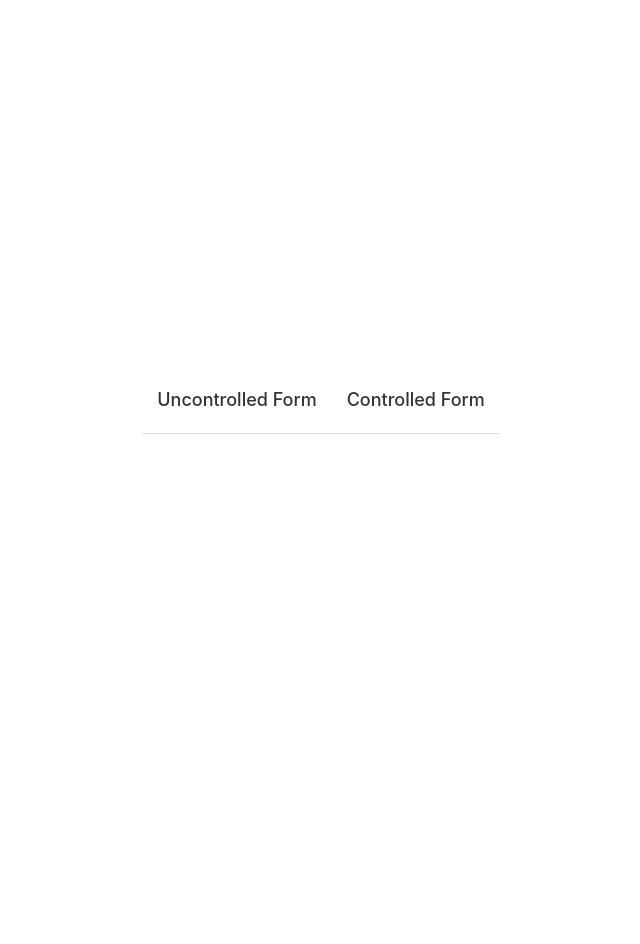
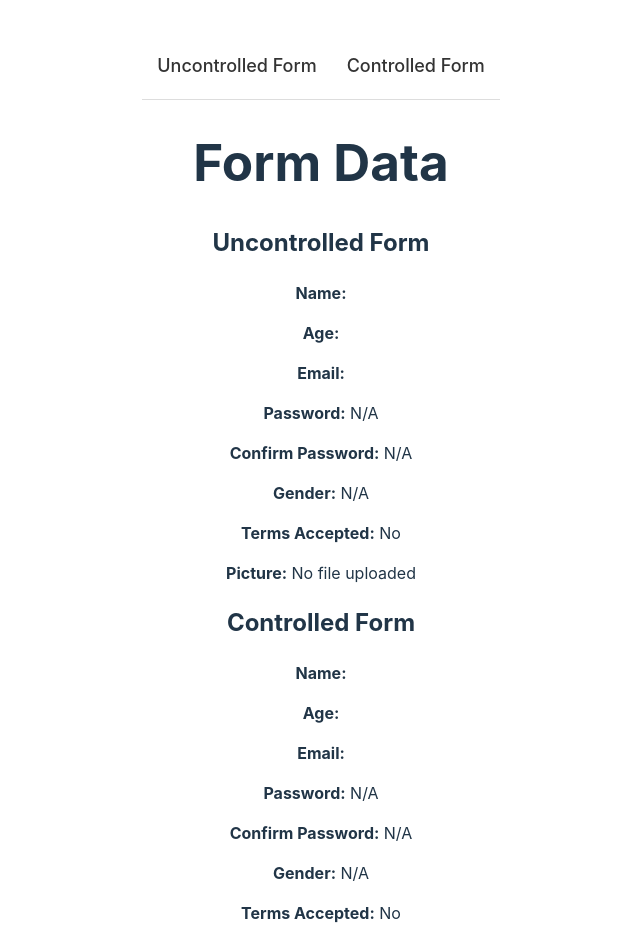
Before and after one commit to PopovaOlha/react-forms, a React (Vite) app: page / in a window 1280 px wide. Shown: the top 944 px of the page, without its empty margins (319-959 px from the left). Before the commit the page ends 800 px from the top, so only its background shows below. Built offline with nearby package versions, Linux system fonts and the light colour scheme.

Commit message:
feat: Update MainPage to display all form data
- Updated  to include all fields from both controlled and uncontrolled forms.
- Added logic to display images with fixed size and ensure proper URL handling.
- Added CSS class to control the size of the images.

```diff
--- a/src/pages/Main/Main.tsx
+++ b/src/pages/Main/Main.tsx
@@ -1,9 +1,134 @@
+import React, { useMemo } from 'react';
+import { useSelector } from 'react-redux';
+import { RootState } from '../../store';
 import Header from '../../components/Header/Header';
+import styles from './Main.module.css';
 
 const MainPage: React.FC = () => {
+  const controlledForm = useSelector(
+    (state: RootState) => state.form.controlledForm,
+  );
+  const uncontrolledForm = useSelector(
+    (state: RootState) => state.form.uncontrolledForm,
+  );
+
+  // Helper function to create a URL for the image
+  const createImageURL = (file: File | null) => {
+    if (file) {
+      return URL.createObjectURL(file);
+    }
+    return '';
+  };
+
+  // Clean up URLs when the component unmounts
+  React.useEffect(() => {
+    return () => {
+      // Revoke object URLs to free up memory
+      if (uncontrolledForm.picture) {
+        URL.revokeObjectURL(createImageURL(uncontrolledForm.picture));
+      }
+      if (controlledForm.picture) {
+        URL.revokeObjectURL(createImageURL(controlledForm.picture));
+      }
+    };
+  }, [uncontrolledForm.picture, controlledForm.picture]);
+
+  // Use memoized URLs to avoid unnecessary re-renders
+  const uncontrolledImageURL = useMemo(
+    () => createImageURL(uncontrolledForm.picture),
+    [uncontrolledForm.picture],
+  );
+  const controlledImageURL = useMemo(
+    () => createImageURL(controlledForm.picture),
+    [controlledForm.picture],
+  );
+
   return (
     <>
       <Header />
+      <div className={styles.mainPage}>
+        <h1>Form Data</h1>
+        <div className={styles.tilesContainer}>
+          <div className={styles.tile}>
+            <h2>Uncontrolled Form</h2>
+            <p>
+              <strong>Name:</strong> {uncontrolledForm.name}
+            </p>
+            <p>
+              <strong>Age:</strong> {uncontrolledForm.age}
+            </p>
+            <p>
+              <strong>Email:</strong> {uncontrolledForm.email}
+            </p>
+            <p>
+              <strong>Password:</strong>{' '}
+              {uncontrolledForm.password1 ? '******' : 'N/A'}
+            </p>
+            <p>
+              <strong>Confirm Password:</strong>{' '}
+              {uncontrolledForm.password2 ? '******' : 'N/A'}
+            </p>
+            <p>
+              <strong>Gender:</strong> {uncontrolledForm.gender || 'N/A'}
+            </p>
+            <p>
+              <strong>Terms Accepted:</strong>{' '}
+              {uncontrolledForm.terms ? 'Yes' : 'No'}
+            </p>
+            <p>
+              <strong>Picture:</strong>{' '}
+              {uncontrolledForm.picture ? (
+                <img
+                  src={uncontrolledImageURL}
+                  alt="Uploaded"
+                  className={styles.image}
+                />
+              ) : (
+                'No file uploaded'
+              )}
+            </p>
+          </div>
+          <div className={styles.tile}>
+            <h2>Controlled Form</h2>
+            <p>
+              <strong>Name:</strong> {controlledForm.name}
+            </p>
+            <p>
+              <strong>Age:</strong> {controlledForm.age}
+            </p>
+            <p>
+              <strong>Email:</strong> {controlledForm.email}
+            </p>
+            <p>
+              <strong>Password:</strong>{' '}
+              {controlledForm.password1 ? '******' : 'N/A'}
+            </p>
+            <p>
+              <strong>Confirm Password:</strong>{' '}
+              {controlledForm.password2 ? '******' : 'N/A'}
+            </p>
+            <p>
+              <strong>Gender:</strong> {controlledForm.gender || 'N/A'}
+            </p>
+            <p>
+              <strong>Terms Accepted:</strong>{' '}
+              {controlledForm.terms ? 'Yes' : 'No'}
+            </p>
+            <p>
+              <strong>Picture:</strong>{' '}
+              {controlledForm.picture ? (
+                <img
+                  src={controlledImageURL}
+                  alt="Uploaded"
+                  className={styles.image}
+                />
+              ) : (
+                'No file uploaded'
+              )}
+            </p>
+          </div>
+        </div>
+      </div>
     </>
   );
 };
```
